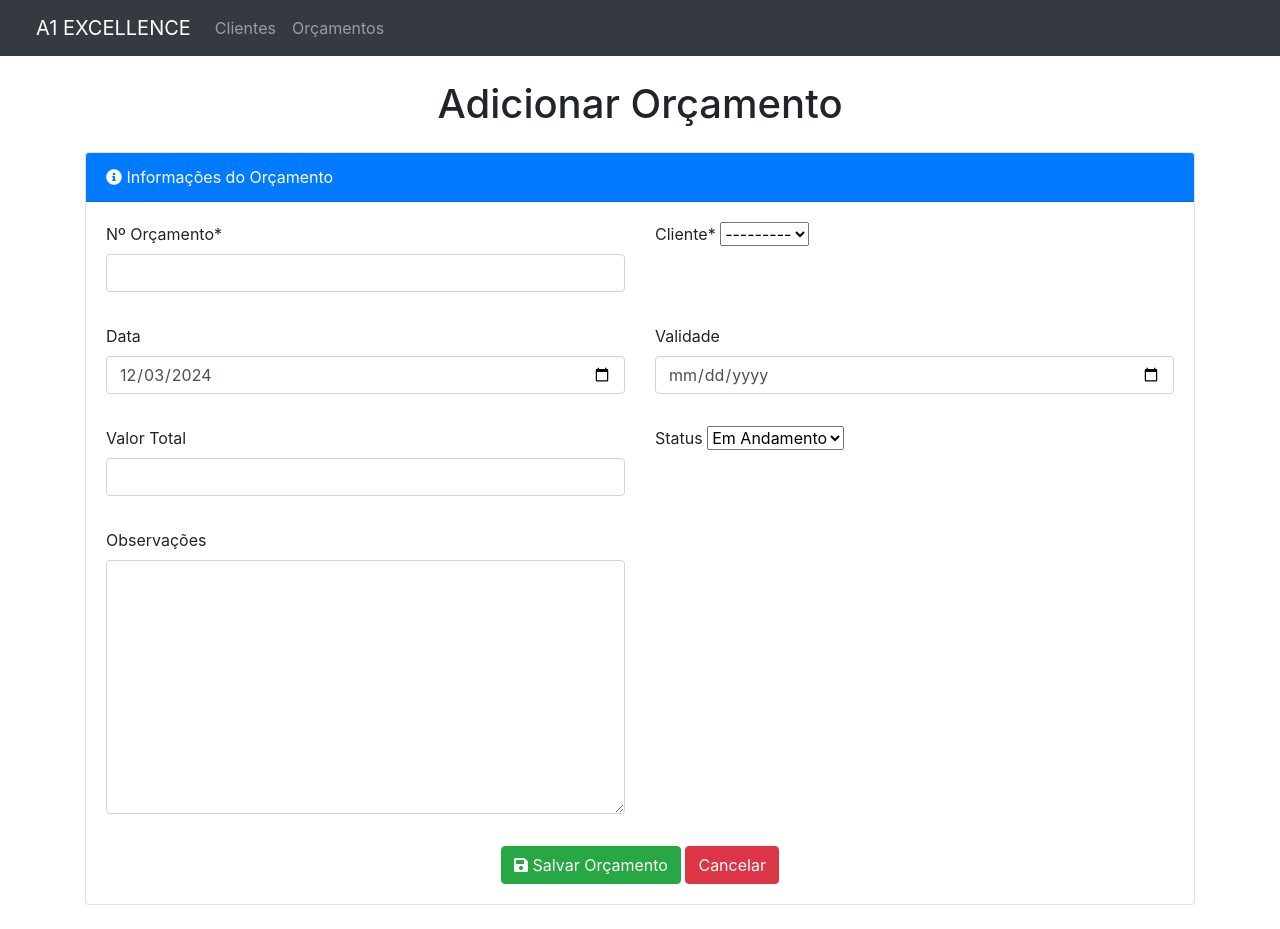
After one commit to claudio-mas/proj_a1, a Django app: page /orcamento/novo/ in a window 1280 px wide. The commit adds this page. Run offline with Django 5.2, Linux system fonts and the light colour scheme; data that the repository does not hold is empty; some libraries are stand-ins or nearby versions.

Commit message:
templates orçamento

```diff
--- /dev/null
+++ b/apps/orcamentos/forms.py
@@ -0,0 +1,12 @@
+from django import forms
+from .models import Orcamento
+
+
+class OrcamentoForm(forms.ModelForm):
+    class Meta:
+        model = Orcamento
+        fields = ['id', 'numero', 'data', 'idcliente', 'descricao', 'validade', 'total', 'status']
+        widgets = {
+            'data': forms.DateInput(format='%Y-%m-%d', attrs={'type': 'date'}),
+            'validade': forms.DateInput(format='%Y-%m-%d', attrs={'type': 'date'}),
+        }
--- a/apps/orcamentos/models.py
+++ b/apps/orcamentos/models.py
@@ -1,7 +1,7 @@
 from django.db import models
+from django.utils import timezone
 
 
-# Create your models here.
 class Orcamento(models.Model):
     TIPO_STATUS = (
         ('Em Andamento', 'Em Andamento'),
@@ -10,10 +10,10 @@ class Orcamento(models.Model):
         ('Cancelado', 'Cancelado'),
     )
     id = models.AutoField(primary_key=True)
-    data = models.DateField(auto_now_add=True, verbose_name="Data")
+    data = models.DateField(blank=True, null=True, default=timezone.now, verbose_name="Data")
     numero = models.CharField(max_length=10, verbose_name="Nº Orçamento")
     idcliente = models.ForeignKey('clientes.Cliente', on_delete=models.CASCADE, verbose_name="Cliente")
-    descricao = models.TextField(blank=True, null=True, verbose_name="Descrição")
+    descricao = models.TextField(blank=True, null=True, verbose_name="Observações")
     validade = models.DateField(blank=True, null=True, verbose_name='Validade')
     total = models.DecimalField(blank=True, null=True, max_digits=10, decimal_places=2, verbose_name="Valor Total")
     status = models.CharField(
@@ -36,13 +36,16 @@ class Orcamento(models.Model):
 class OrcamentoItem(models.Model):
     id = models.AutoField(primary_key=True)
     idorcamento = models.ForeignKey(Orcamento, on_delete=models.CASCADE, verbose_name="Orçamento")
-    idproduto = models.ForeignKey('estoque.Produto', on_delete=models.CASCADE, verbose_name="Produto")
-    idproduto2 = models.ForeignKey('multimarcas.Produto2', on_delete=models.CASCADE, verbose_name="Periférico")
-    quantidade = models.IntegerField(verbose_name="Quantidade")
-    valor = models.DecimalField(max_digits=10, decimal_places=2, verbose_name="Valor")
-    desconto = models.DecimalField(max_digits=10, decimal_places=2, verbose_name="Desconto")
-    subtotal = models.DecimalField(max_digits=10, decimal_places=2, verbose_name="Subtotal")
+    idproduto = models.ForeignKey('estoque.Produto', on_delete=models.CASCADE, blank=True, null=True, verbose_name="Produto")
+    idproduto2 = models.ForeignKey('multimarcas.Produto2', on_delete=models.CASCADE, blank=True, null=True, verbose_name="Periférico")
+    quantidade = models.IntegerField(verbose_name="Quantidade", default=1)
+    valor = models.DecimalField(max_digits=10, decimal_places=2, verbose_name="Preço Unit.", blank=True, null=True, default=0)
+    desconto = models.DecimalField(max_digits=10, decimal_places=2, verbose_name="Desconto", blank=True, null=True, default=0)
+    subtotal = models.DecimalField(max_digits=10, decimal_places=2, verbose_name="Subtotal", blank=True, null=True, default=0)
 
     class Meta:
         verbose_name_plural = "4.2- Itens do Orçamento"
         verbose_name = "Itens do Orçamento"
+
+    def __str__(self):
+        return f"{self.idorcamento.numero} - {self.idproduto.produto}"
--- a/apps/orcamentos/views.py
+++ b/apps/orcamentos/views.py
@@ -1,7 +1,65 @@
-from django.shortcuts import render
+from django.shortcuts import render, redirect, get_object_or_404
+from django.views.generic.edit import CreateView
 from .models import Orcamento
+from .forms import OrcamentoForm
+
+
+# def lista_orcamentos(request):
+#     orcamentos = Orcamento.objects.all()
+#     return render(request, 'orcamentos_lista.html', {'orcamentos': orcamentos})
+
+
+def format_currency_value(amount):
+    return f"R$ {amount:,.2f}".replace('.', ',')
 
 
 def lista_orcamentos(request):
+    # Buscar os orçamentos do banco de dados
     orcamentos = Orcamento.objects.all()
-    return render(request, 'orcamentos_lista.html', {'orcamentos': orcamentos})
+
+    # Formatar os dados para exibição no template
+    orcamentos_formatados = []
+    for orcamento in orcamentos:
+        orcamentos_formatados.append({
+            'id': orcamento.id,
+            'numero': orcamento.numero,
+            'data': orcamento.data.strftime('%d/%m/%Y'),  # Formata a data
+            'idcliente': orcamento.idcliente,
+            'descricao': orcamento.descricao,
+            'validade': orcamento.validade.strftime('%d/%m/%Y'),  # Formata a validade
+            'total': format_currency_value(orcamento.total),  # Formata o valor total
+            'status': orcamento.status
+        })
+
+    # Renderizar o template com os dados formatados
+    return render(request, 'orcamentos_lista.html', {'orcamentos': orcamentos_formatados})
+
+
+def editar_orcamento(request, id):
+    orcamento = get_object_or_404(Orcamento, id=id)
+    if request.method == 'POST':
+        form = OrcamentoForm(request.POST, instance=orcamento)
+        if form.is_valid():
+            form.save()
+            return redirect('lista_orcamentos')
+    else:
+        form = OrcamentoForm(instance=orcamento)
+    return render(request, 'orcamento_editar.html', {'form': form})
+
+
+def excluir_orcamento(request, id):
+    orcamento = get_object_or_404(Orcamento, id=id)
+    if request.method == 'POST':
+        orcamento.delete()
+        return redirect('lista_orcamentos')
+    return render(request, 'orcamento_confirmar_exclusao.html', {'orcamento': orcamento})
+
+
+class OrcamentoCreateView(CreateView):
+    model = Orcamento
+    form_class = OrcamentoForm
+    template_name = 'orcamento_form.html'
+
+    def form_valid(self, form):
+        form.save()
+        return redirect('lista_orcamentos')
--- a/config/settings.py
+++ b/config/settings.py
@@ -42,7 +42,11 @@ INSTALLED_APPS = [
     'apps.clientes',
     'apps.multimarcas',
     'apps.orcamentos',
+    'crispy_forms',
+    'crispy_bootstrap5',
 ]
+
+CRISPY_TEMPLATE_PACK = 'bootstrap5'
 
 MIDDLEWARE = [
     'django.middleware.security.SecurityMiddleware',
--- a/config/urls.py
+++ b/config/urls.py
@@ -21,7 +21,9 @@ from apps.clientes.views import lista_clientes
 from django.conf import settings
 from django.conf.urls.static import static
 from apps.clientes import views
-from apps.orcamentos.views import lista_orcamentos
+from apps.orcamentos.views import lista_orcamentos, editar_orcamento, excluir_orcamento
+from apps.orcamentos.views import OrcamentoCreateView
+
 
 urlpatterns = [
     path('admin/', admin.site.urls),
@@ -32,6 +34,9 @@ urlpatterns = [
     path('excluir/<int:pk>/confirmar/', views.excluir_cliente, name='excluir_cliente'),
     path('novo/', views.novo_cliente, name='novo_cliente'),
     path('lista-orcamentos/', lista_orcamentos, name='lista_orcamentos'),
+    path('orcamento/novo/', OrcamentoCreateView.as_view(), name='novo_orcamento'),
+    path('orcamento/editar/<int:id>/', editar_orcamento, name='editar_orcamento'),
+    path('orcamento/excluir/<int:id>/', excluir_orcamento, name='excluir_orcamento'),
 ]
 
 if settings.DEBUG:
--- a/templates/base.html
+++ b/templates/base.html
@@ -21,9 +21,11 @@
     <!-- CSS do Bootstrap -->
     <link rel="stylesheet" href="https://stackpath.bootstrapcdn.com/bootstrap/4.5.2/css/bootstrap.min.css">
     <!-- Font Awesome -->
-    <link rel="stylesheet" href="https://cdnjs.cloudflare.com/ajax/libs/font-awesome/5.15.3/css/all.min.css">
+    <link rel="stylesheet" href="https://cdnjs.cloudflare.com/ajax/libs/font-awesome/5.15.4/css/all.min.css">
     <!-- Seu CSS personalizado -->
     <link rel="stylesheet" href="{% static 'css/estilos.css' %}">
+
+    <link href="https://cdn.jsdelivr.net/npm/bootstrap@4.6.2/dist/css/bootstrap.min.css" rel="stylesheet">
 </head>
 <body>
     <!-- Barra de Navegação -->
@@ -51,7 +53,7 @@
     <!-- Scripts -->
     <script src="https://code.jquery.com/jquery-3.5.1.min.js"></script> <!-- Versão completa do jQuery -->
     <script src="https://cdnjs.cloudflare.com/ajax/libs/jquery.inputmask/5.0.6/jquery.inputmask.min.js"></script>
-    <script src="https://cdn.jsdelivr.net/npm/bootstrap@4.5.2/dist/js/bootstrap.bundle.min.js"></script>
+    <script src="https://cdn.jsdelivr.net/npm/bootstrap@4.6.2/dist/js/bootstrap.bundle.min.js"></script>
 
     <!-- Bloco para scripts adicionais -->
     {% block scripts %}
--- a/templates/clientes.html
+++ b/templates/clientes.html
@@ -6,7 +6,7 @@
 
 {% block content %}
 <div class="container-fluid">
-    <h1 class="my-4 text-left">Cadastro de Clientes</h1>
+    <h1 class="my-4 text-center">Cadastro de Clientes</h1>
 
     <!-- Campo de Pesquisa -->
     <div class="mb-3">
--- /dev/null
+++ b/templates/orcamento_form.html
@@ -0,0 +1,71 @@
+{% extends 'base.html' %}
+
+{% load crispy_forms_tags %}
+
+{% block content %}
+<div class="container mt-4">
+    <h1 class="text-center mb-4">Adicionar Orçamento</h1>
+
+    <!-- Seção Informações do Orçamento -->
+    <div class="card mb-4">
+        <div class="card-header bg-primary text-white">
+            <i class="fas fa-info-circle"></i> Informações do Orçamento
+        </div>
+        <div class="card-body">
+            <form method="post">
+                {% csrf_token %}
+                <div class="row">
+                    <div class="col-md-6 mb-3">
+                        {{ form.numero|as_crispy_field }}
+                    </div>
+                    <div class="col-md-6 mb-3">
+                        {{ form.idcliente|as_crispy_field }}
+                    </div>
+                    <div class="col-md-6 mb-3">
+                        {{ form.data|as_crispy_field }}
+                    </div>
+                    <div class="col-md-6 mb-3">
+                        {{ form.validade|as_crispy_field }}
+                    </div>
+                    <div class="col-md-6 mb-3">
+                        {{ form.total|as_crispy_field }}
+                    </div>
+                    <div class="col-md-6 mb-3">
+                        {{ form.status|as_crispy_field }}
+                    </div>
+                </div>
+                <div class="row">
+                    <div class="col-md-6 mb-3">
+                        {{ form.descricao|as_crispy_field }}
+                    </div>
+                </div>
+                    <!-- Botão Salvar -->
+                <div class="text-center">
+                    <button type="submit" class="btn btn-success">
+                        <i class="fas fa-save"></i> Salvar Orçamento
+                    </button>
+                    <a href="{% url 'lista_orcamentos' %}" class="btn btn-danger">Cancelar</a>
+                </div>
+            </form>
+        </div>
+    </div>
+
+    <!-- Seção Valores -->
+    <!-- <div class="card mb-4">
+        <div class="card-header bg-secondary text-white">
+            <i class="fas fa-dollar-sign"></i> Valores
+        </div>
+        <div class="card-body">
+            <div class="row">
+                <div class="col-md-6 mb-3">
+                    {{ form.total|as_crispy_field }}
+                </div>
+                <div class="col-md-6 mb-3">
+                    {{ form.status|as_crispy_field }}
+                </div>
+            </div>
+        </div>
+    </div> -->
+
+</div>
+{% endblock %}
```
Also changed, not shown: templates/orcamento_confirmar_exclusao.html (added, +15 -0 lines), templates/orcamento_editar.html (added, +53 -0 lines), templates/orcamentos_lista.html (+34 -5 lines), apps/orcamentos/migrations/0002_alter_orcamento_data_alter_orcamento_descricao.py (added).
